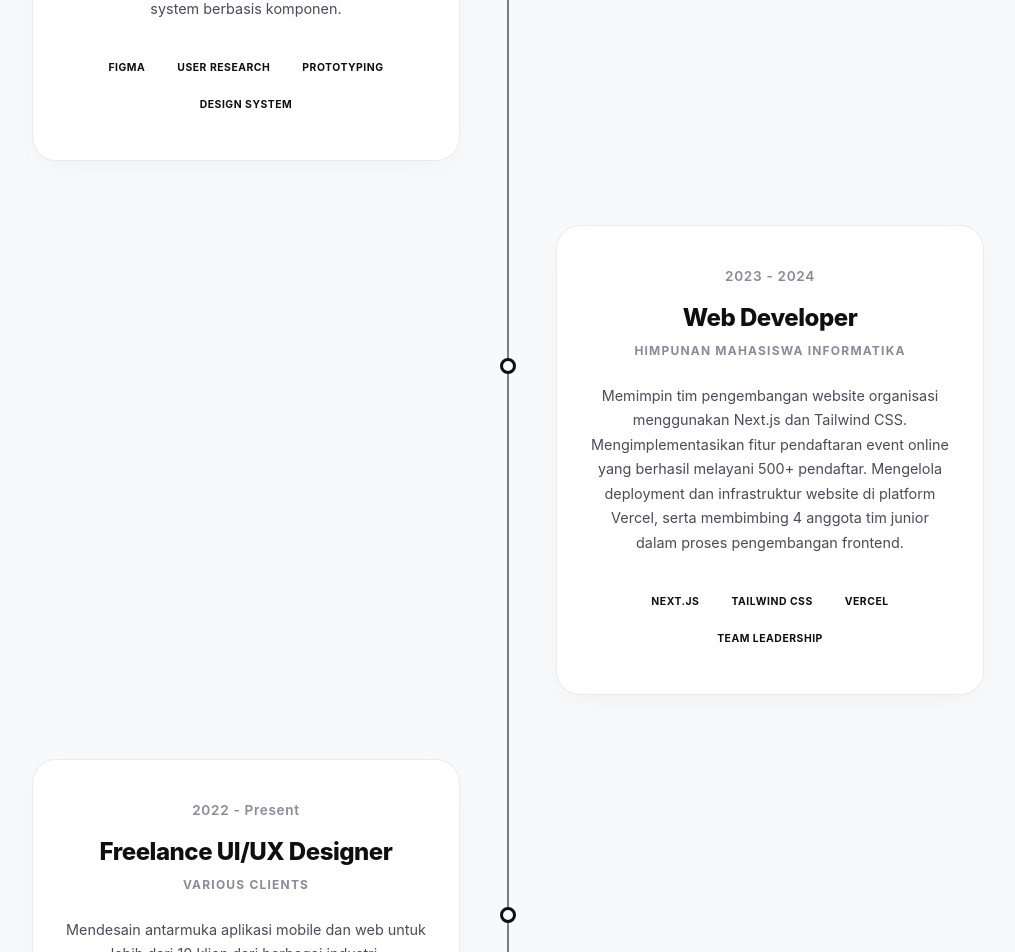
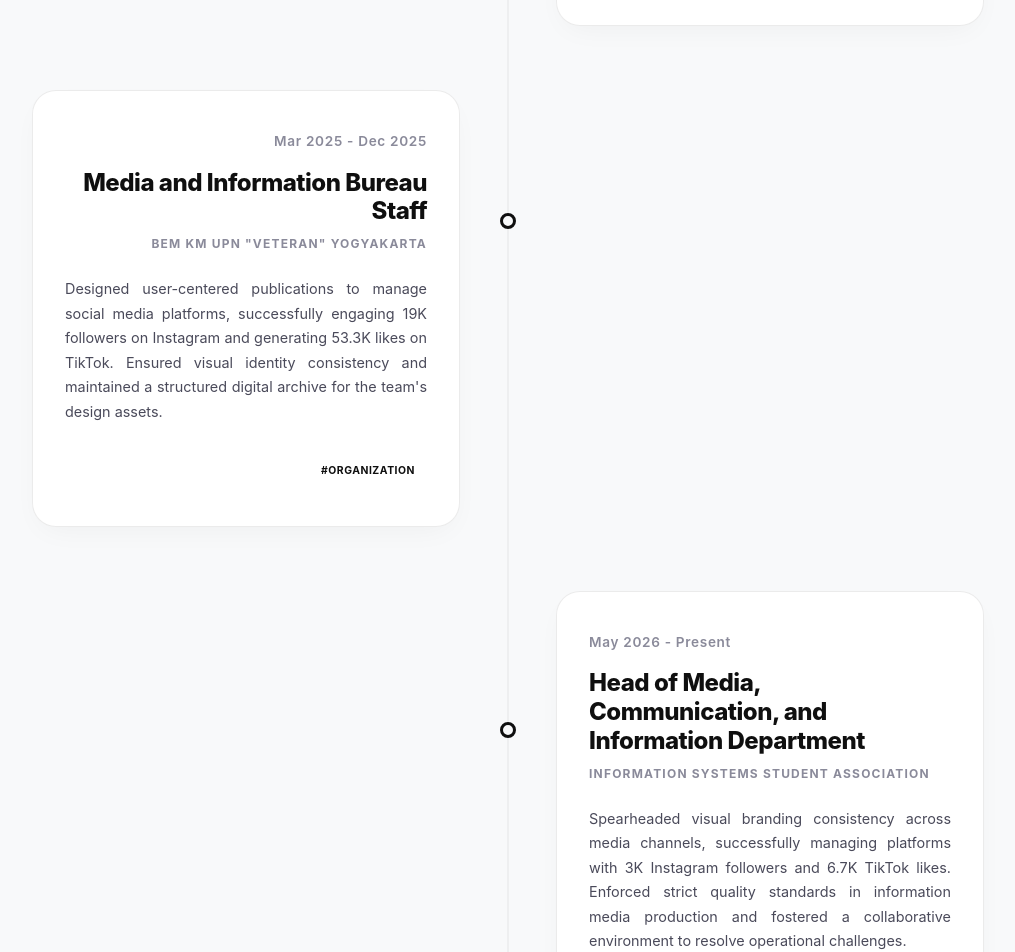
Before and after one commit to Arayalashar/Potfolio_Arya, a Next.js app: page / in a window 1280 px wide. Shown: the part 2500-3452 px from the top of the page, without its empty margins (132-1147 px from the left). Built offline with nearby package versions, Linux system fonts and the light colour scheme.

Commit message:
Update experience timeline and adjust text alignment

```diff
--- a/components/ExperienceSection.jsx
+++ b/components/ExperienceSection.jsx
@@ -78,7 +78,7 @@
           </div>
 
           {experiences.map((exp, index) => {
-            const isLeft = index % 2 === 0;
+            const isLeft = index % 2 !== 0;
             return (
               <div
                 key={exp.id}
@@ -120,12 +120,13 @@
                   }}
                 >
                   <div
+                    className="exp-card-inner"
                     style={{
                       background: "var(--bg-card)",
                       border: "1px solid var(--border-color)",
                       borderRadius: "1.5rem",
                       padding: "2.5rem 2rem",
-                      textAlign: "center",
+                      textAlign: isLeft ? "right" : "left",
                       boxShadow: "0 10px 30px -10px rgba(0,0,0,0.05)",
                     }}
                   >
@@ -177,7 +178,7 @@
                         color: "var(--text-secondary)",
                         lineHeight: 1.7,
                         marginBottom: "2rem",
-                        textAlign: "center",
+                        textAlign: "justify",
                       }}
                     >
                       {exp.description}
@@ -185,10 +186,11 @@
 
                     {/* Tags */}
                     <div
+                      className="exp-tags"
                       style={{
                         display: "flex",
                         flexWrap: "wrap",
-                        justifyContent: "center",
+                        justifyContent: isLeft ? "flex-end" : "flex-start",
                         gap: "0.5rem",
                       }}
                     >
@@ -232,6 +234,12 @@
           .timeline-dot {
             left: 24px !important;
           }
+          .exp-card-inner {
+            text-align: left !important;
+          }
+          .exp-tags {
+            justify-content: flex-start !important;
+          }
         }
       `}</style>
     </section>
--- a/data/experiences.js
+++ b/data/experiences.js
@@ -3,35 +3,35 @@
 export const experiences = [
   {
     id: 1,
-    jobTitle: "UI/UX Designer",
-    organization: "PT. KREASI DIGITAL INDONESIA",
+    jobTitle: "Quality Control Staff",
+    organization: "PT MEGA KARYA MANDIRI (CARGLOSS GROUP)",
     position: "Internship",
-    period: "2024",
+    period: "Jun 2023 - Apr 2024",
     description:
-      "Merancang wireframe dan prototype interaktif menggunakan Figma untuk 3 produk digital utama. Melakukan riset pengguna melalui wawancara dan survei untuk memvalidasi keputusan desain. Berkolaborasi dengan tim developer dalam proses handoff desain menggunakan dokumentasi komponen terstruktur, serta meningkatkan konsistensi antarmuka dengan membangun design system berbasis komponen.",
-    tags: ["FIGMA", "USER RESEARCH", "PROTOTYPING", "DESIGN SYSTEM"],
+      "Maintained a 99% SOP compliance rate by enforcing strict quality standards on >100 units daily. Minimized overall defect rates through systematic product inspections, and analyzed daily quality data to drive workflow optimization.",
+    tags: ["#INTERNSHIP"],
     documentationImage: "/images/exp-1.jpg",
   },
   {
     id: 2,
-    jobTitle: "Web Developer",
-    organization: "HIMPUNAN MAHASISWA INFORMATIKA",
-    position: "Kepala Divisi IT",
-    period: "2023 - 2024",
+    jobTitle: "Media and Information Bureau Staff",
+    organization: "BEM KM UPN \"VETERAN\" YOGYAKARTA",
+    position: "Organization",
+    period: "Mar 2025 - Dec 2025",
     description:
-      "Memimpin tim pengembangan website organisasi menggunakan Next.js dan Tailwind CSS. Mengimplementasikan fitur pendaftaran event online yang berhasil melayani 500+ pendaftar. Mengelola deployment dan infrastruktur website di platform Vercel, serta membimbing 4 anggota tim junior dalam proses pengembangan frontend.",
-    tags: ["NEXT.JS", "TAILWIND CSS", "VERCEL", "TEAM LEADERSHIP"],
+      "Designed user-centered publications to manage social media platforms, successfully engaging 19K followers on Instagram and generating 53.3K likes on TikTok. Ensured visual identity consistency and maintained a structured digital archive for the team's design assets.",
+    tags: ["#ORGANIZATION"],
     documentationImage: "/images/exp-2.jpg",
   },
   {
     id: 3,
-    jobTitle: "Freelance UI/UX Designer",
-    organization: "VARIOUS CLIENTS",
-    position: "Freelancer",
-    period: "2022 - Present",
+    jobTitle: "Head of Media, Communication, and Information Department",
+    organization: "INFORMATION SYSTEMS STUDENT ASSOCIATION",
+    position: "Organization",
+    period: "May 2026 - Present",
     description:
-      "Mendesain antarmuka aplikasi mobile dan web untuk lebih dari 10 klien dari berbagai industri, menghasilkan solusi desain yang meningkatkan retensi pengguna rata-rata sebesar 30%. Menyediakan deliverable berupa file Figma terstruktur, style guide, dan panduan pengembangan, serta membangun portofolio desain yang mencakup e-commerce, edukasi, dan aplikasi kesehatan.",
-    tags: ["FIGMA", "UI DESIGN", "UX RESEARCH", "WIREFRAMING"],
+      "Spearheaded visual branding consistency across media channels, successfully managing platforms with 3K Instagram followers and 6.7K TikTok likes. Enforced strict quality standards in information media production and fostered a collaborative environment to resolve operational challenges.",
+    tags: ["#ORGANIZATION"],
     documentationImage: "/images/exp-3.jpg",
   },
 ];
```
